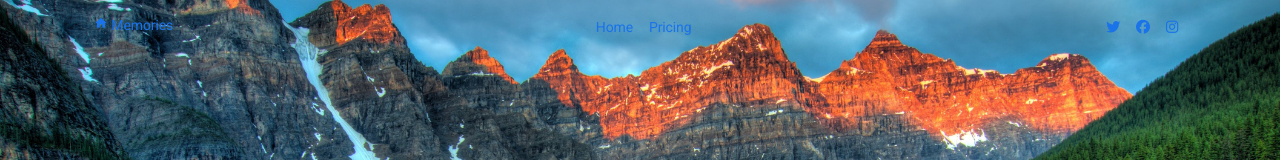
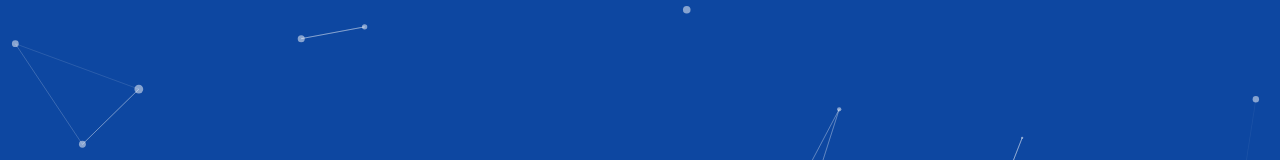
Before and after one commit to asli-brown-munda/scratchMemoriesApp, a React (Create React App) app in the folder frontend/: page /home in a window 1280 px wide. Shown: the top 160 px of the page. Built offline with nearby package versions, Linux system fonts and the light colour scheme; the HTML template or start-up script is replaced by a standard one.

Commit message:
Integrating the animations to the home page.

```diff
--- a/frontend/src/components/Background/particleOptions.js
+++ b/frontend/src/components/Background/particleOptions.js
@@ -1,7 +1,7 @@
 const particlesOptions = {
   background: {
     color: {
-      value: "#1A73E8",
+      value: "#0D47A1",
     },
   },
   fpsLimit: 120,
--- a/frontend/src/pages/Home/index.js
+++ b/frontend/src/pages/Home/index.js
@@ -15,26 +15,16 @@ import RotatingCardFront from "components/Cards/RotatingCard/RotatingCardFront.j
 import RotatingCardBack from "components/Cards/RotatingCard/RotatingCardBack.js";
 import routes from "routes";
 import bgImage from "assets/images/Down3.jpg";
+import BackgroundParticles from "components/Background/index";
 
 function Home() {
   return (
     <>
       <MKBox component="header" position="relative">
-        <MKBox display="flex" alignItems="center">
+        <MKBox display="flex" alignItems="center" minHeight="40vh">
           <Navbar routes={routes} />
-        </MKBox>
-        <MKBox
-          display="flex"
-          alignItems="center"
-          minHeight="40vh"
-          sx={{
-            backgroundImage: `url(${bgImage})`,
-            backgroundSize: "cover",
-            backgroundPosition: "center",
-            display: "grid",
-            placeItems: "center",
-          }}
-        >
+
+          <BackgroundParticles />
           <Container>
             <Grid
               container
```
